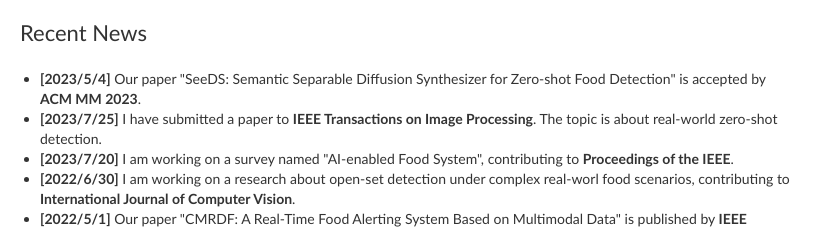
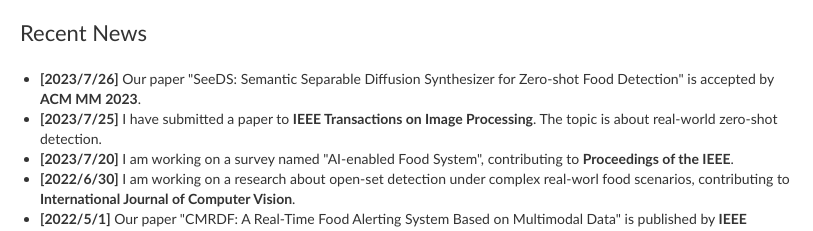
Before and after one commit to LanceZPF/LanceZPF.github.io, a plain HTML site: page index.html in a window 1280 px wide. Shown: the part 461-692 px from the top of the page, 240-1053 px from the left. Drawn offline with nearby package versions, Linux system fonts and the light colour scheme.

Commit message:
change_2307261558

```diff
--- a/index.html
+++ b/index.html
@@ -101,7 +101,7 @@
                 <tbody>
                   <tr>
                     <ul>
-                      <li> <b>[2023/5/4]</b> Our paper "SeeDS: Semantic Separable Diffusion Synthesizer for Zero-shot Food Detection" is accepted by <b>ACM MM 2023</b>. </li>
+                      <li> <b>[2023/7/26]</b> Our paper "SeeDS: Semantic Separable Diffusion Synthesizer for Zero-shot Food Detection" is accepted by <b>ACM MM 2023</b>. </li>
                       <li> <b>[2023/7/25]</b> I have submitted a paper to <b>IEEE Transactions on Image Processing</b>. The topic is about real-world zero-shot detection. </li>
                       <li> <b>[2023/7/20]</b> I am working on a survey named "AI-enabled Food System", contributing to <b>Proceedings of the IEEE</b>. </li>
                       <li> <b>[2022/6/30]</b> I am working on a research about open-set detection under complex real-worl food scenarios, contributing to <b>International Journal of Computer Vision</b>. </li>
```
